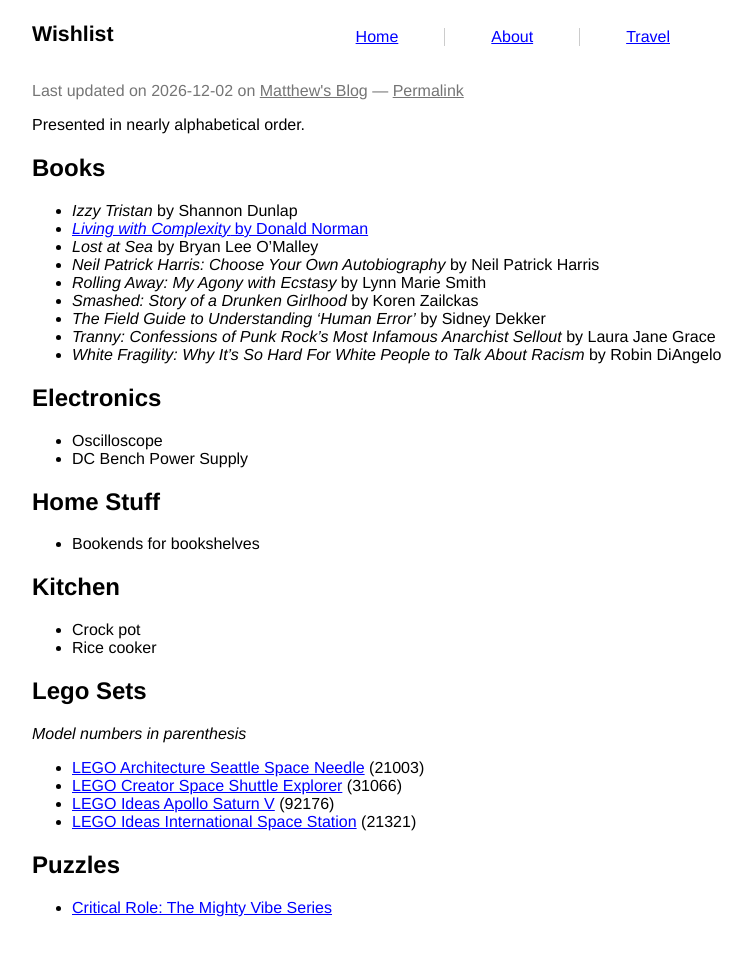
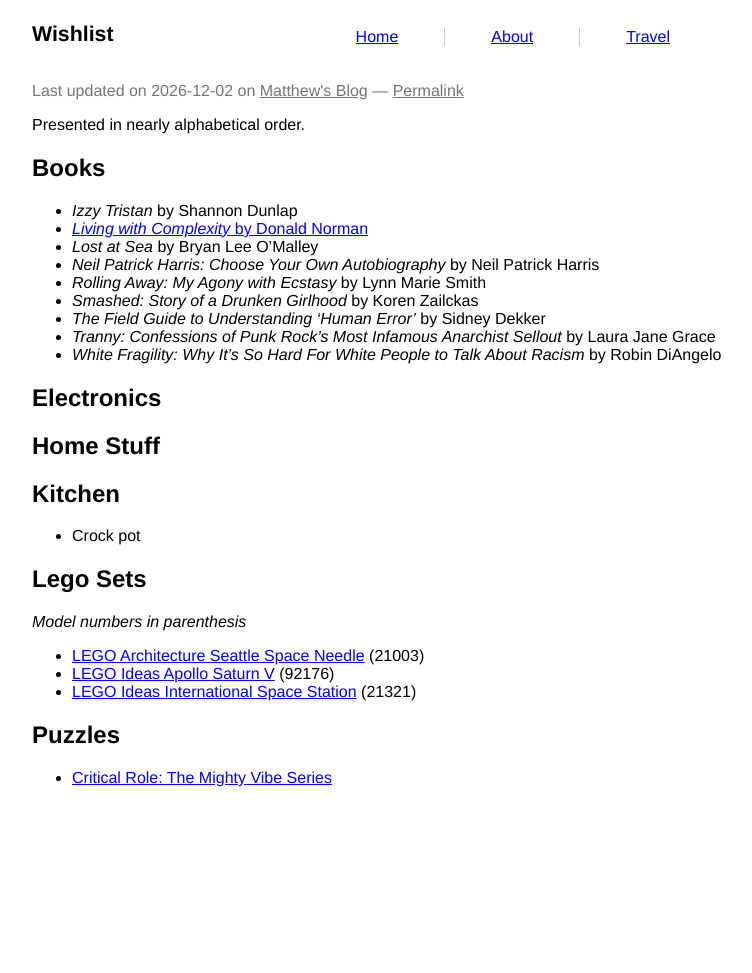
Before and after one commit to prplecake/jrgnsn.net, a Jekyll site: the page built from wishlist.md, in a window 1280 px wide. Shown: the whole page, without its empty margins (258-1010 px from the left). Built offline with Jekyll 4.4.1, drawn with Linux system fonts in a browser that asks for light colours; comment, search, counter and statistics services are not loaded; after the commit the page ends 900 px from its top, so only the background shows below that.

Commit message:
Update wishlist

```diff
--- a/wishlist.md
+++ b/wishlist.md
@@ -22,21 +22,16 @@
 Racism* by Robin DiAngelo
 
 ## Electronics
-* Oscilloscope
-* DC Bench Power Supply
 
 ## Home Stuff
-* Bookends for bookshelves
 
 ## Kitchen
 * Crock pot
-* Rice cooker
 
 ## Lego Sets
 *Model numbers in parenthesis*
 * [LEGO Architecture Seattle Space
   Needle](https://www.amazon.com/dp/B0025W1PMS) (21003)
-* [LEGO Creator Space Shuttle Explorer](https://www.amazon.com/dp/B0711MPYJN) (31066)
 * [LEGO Ideas Apollo Saturn V](https://www.amazon.com/dp/B071G3QMS2) (92176)
 * [LEGO Ideas International Space
   Station](https://www.amazon.com/dp/B083JWZNW7) (21321)
```
